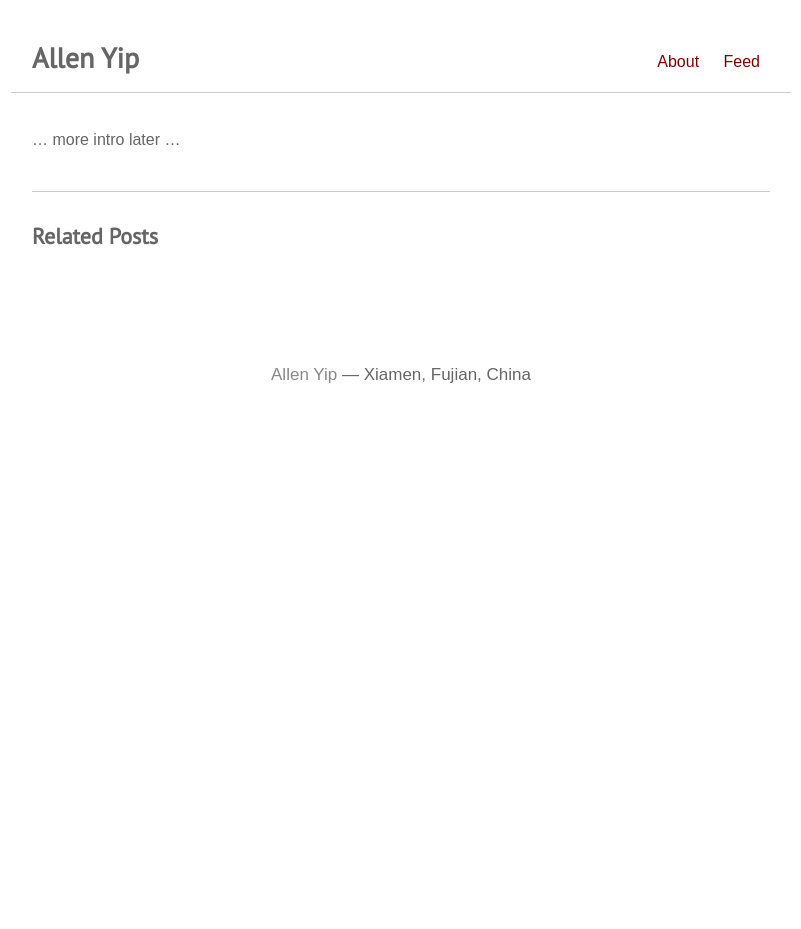
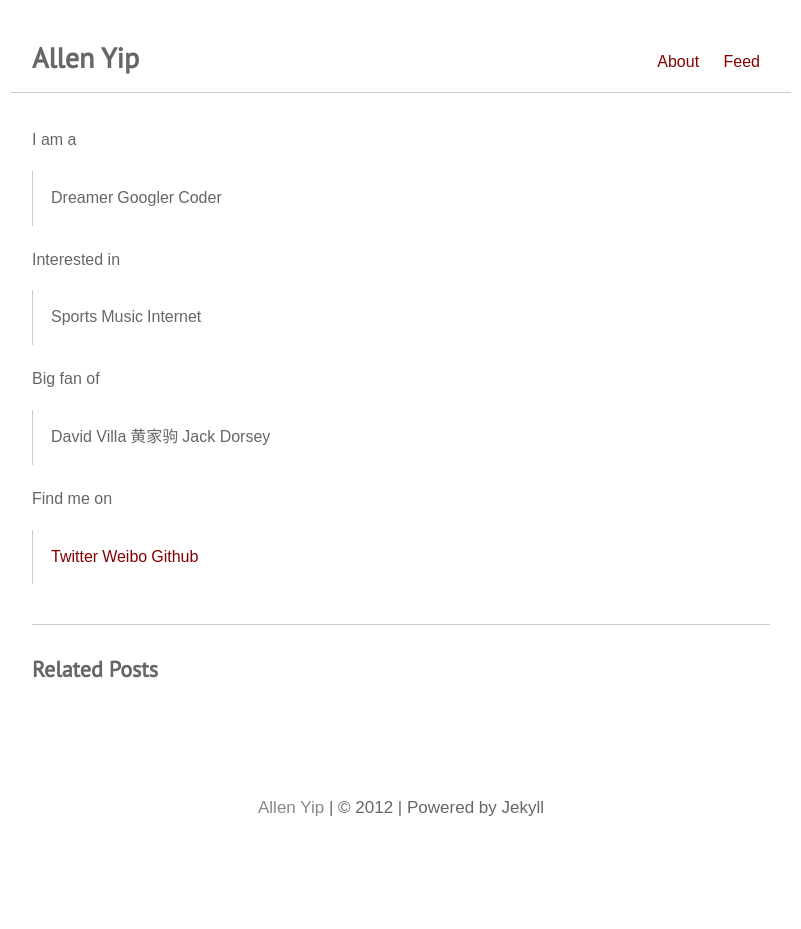
Before and after one commit to allenyip/allenyip.github.com, a Jekyll site: the page built from about.md, in a window 1280 px wide. Shown: the whole page, without its empty margins (239-1040 px from the left). Built offline with Jekyll 4.4.1, drawn with Linux system fonts in a browser that asks for light colours; some web fonts are replaced; Markdown is read by kramdown in place of the engine named in the settings; comment, search, counter and statistics services are not loaded.

Commit message:
edit footer

```diff
--- a/_layouts/index.html
+++ b/_layouts/index.html
@@ -52,8 +52,8 @@
             <a class="email fn n" href="mailto:allenyipp@gmail.com">
               <span class="given-name">Allen</span>
               <span class="family-name">Yip</span>
-            </a> &mdash; <span class="adr">
-              <span class="locality">Xiamen</span>, <span class="region">Fujian</span>, <span class="country-name">China</span>
+            </a> | <span class="adr">
+              <span class="locality"> &copy; 2012</span> | <span class="region"> Powered by Jekyll </span><span class="country-name"></span>
             </span>
 	        </div>
         </footer>
--- a/about.md
+++ b/about.md
@@ -1,5 +1,16 @@
----
-layout: default
 ---
 
-... more intro later ...
+layout: default
+
+---
+I am a
+>Dreamer | Googler | Coder
+
+Interested in
+>Sports | Music | Internet
+
+Big fan of
+>David Villa | 黄家驹 | Jack Dorsey
+
+Find me on
+>[Twitter](https://twitter.com/allenyipp) | [Weibo](http://weibo.com/boring) | [Github](https://github.com/allenyip)
```
